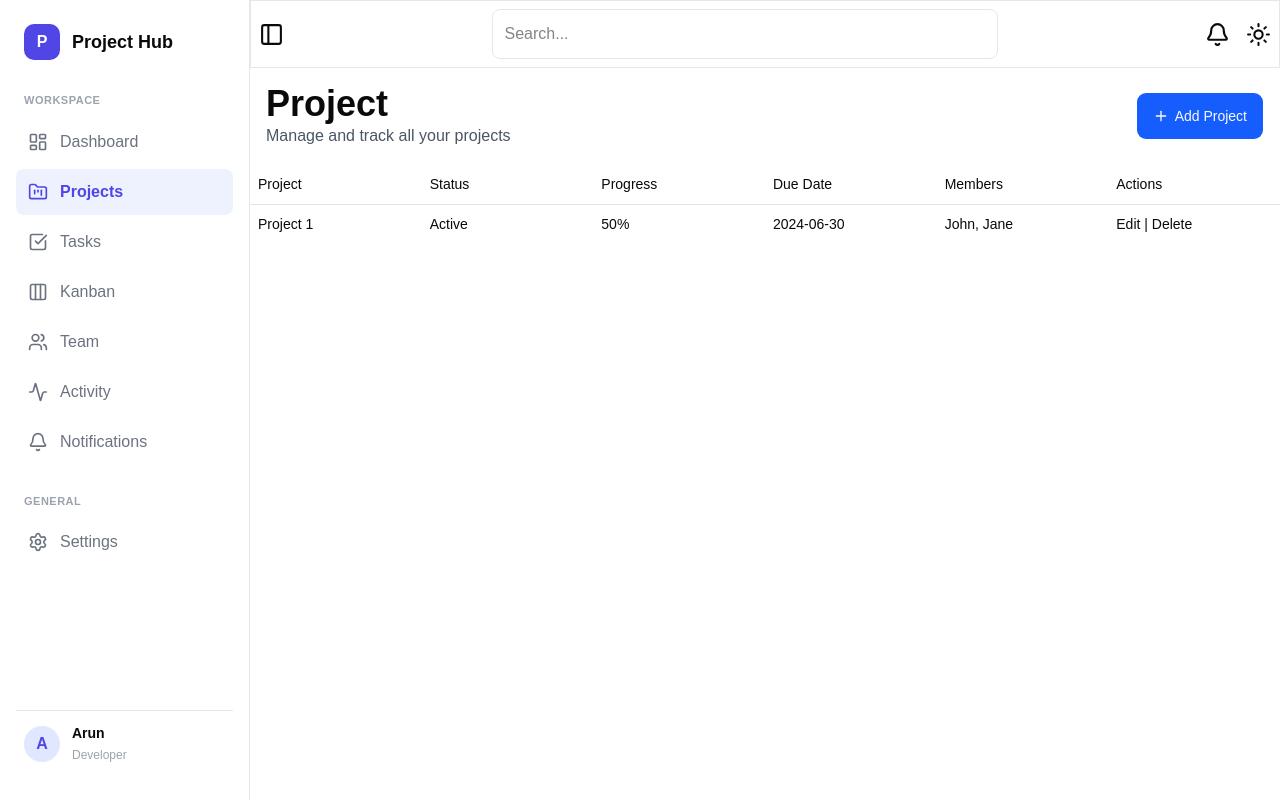
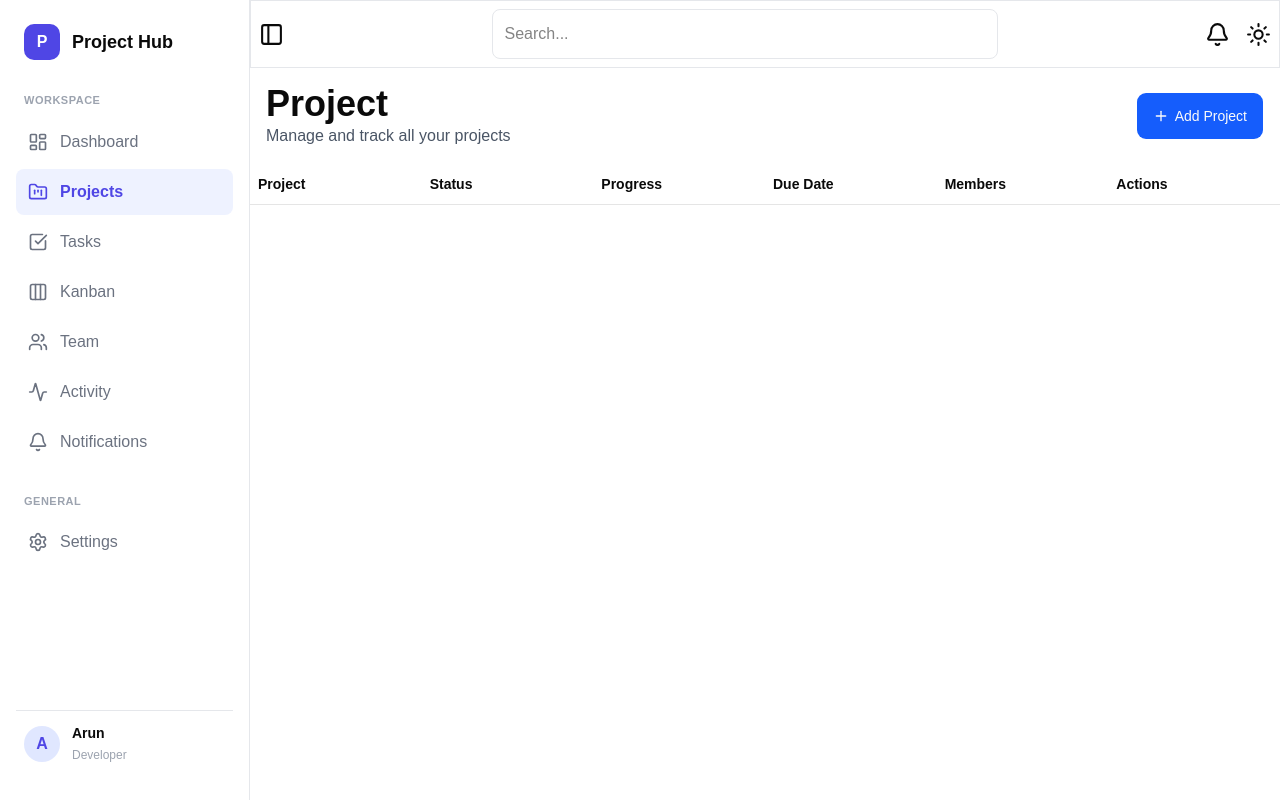
Before and after one commit to Santhosh-Rangaraj/Project-Management, a React (Vite) app in the folder project-hub/: page /projects in a window 1280 px wide. Built offline with nearby package versions, Linux system fonts and the light colour scheme.

Commit message:
feat: implement project creation functionality and update ProjectList to display project details

```diff
--- a/project-hub/src/components/Projects/CreateProject.tsx
+++ b/project-hub/src/components/Projects/CreateProject.tsx
@@ -25,6 +25,8 @@ import {
 import { format } from 'date-fns/format';
 import { CalendarIcon } from "lucide-react"
 import { Textarea } from "@/components/ui/textarea"
+import type Project from '@/pages/Project';
+import {DialogClose} from "@/components/ui/dialog"
 
  const Status=[
         "Planning",
@@ -41,26 +43,34 @@ import { Textarea } from "@/components/ui/textarea"
       "Lannister"
     ]
 
-const CreateProject = () => {
+const CreateProject = ({onProjectCreated}: {onProjectCreated: (project: Project) => void}) => {
   const [projectData, setProjectData] = useState<{
     name: string;
     description: string;
     status: string;
     dueDate?: Date;
-    members: string[];
+    members: string;
+    progress?: string;
   }>({
     name: '',
     description: '',
     status: 'Planning',
     dueDate: undefined,
-    members: []
+    members: '',
   });
 
   const handleSubmit = (event:any) => {
     event.preventDefault();
-    console.log('projectData', projectData);
+    const data: Project = {
+      id: crypto.randomUUID(),
+      name: projectData.name,
+      description: projectData.description,
+      status: projectData.status ?? 'Planning',
+      dueDate: projectData.dueDate?.toLocaleDateString(),
+      members: projectData.members ?? []
+    }
+    onProjectCreated(data);
   }
-
     return (
        <>
        <form onSubmit={handleSubmit}>
@@ -112,7 +122,7 @@ const CreateProject = () => {
          </FieldGroup>
             <Field>
                 <FieldLabel>Members</FieldLabel>
-                <Select value={projectData.members} onValueChange={(value)=>setProjectData({...projectData, members: [...projectData.members, value]})}>
+                <Select value={projectData.members} onValueChange={(value)=>setProjectData({...projectData, members: value})}>
       <SelectTrigger className="w-[180px]">
         <SelectValue placeholder="Select a Project Members" />
       </SelectTrigger>
@@ -126,11 +136,19 @@ const CreateProject = () => {
       </SelectContent>
     </Select>
       </Field>
-        <FieldGroup className="grid max-w-sm grid-cols-2">
+      <FieldGroup className="grid grid-cols-2 gap-4">
+  <DialogClose asChild>
+    <Button type="button" variant="secondary" className="w-full">
+      Cancel
+    </Button>
+  </DialogClose>
 
-            <Button type="reset" variant="secondary">Cancel</Button>
-                <Button type="submit" className="bg-blue-500 hover:bg-blue-600">Create Project</Button>
-          </FieldGroup>
+  <DialogClose asChild>
+    <Button type="submit" className="w-full bg-blue-500 hover:bg-blue-600">
+      Create Project
+    </Button>
+  </DialogClose>
+</FieldGroup>
     </FieldGroup>
     </form>
                </>
--- a/project-hub/src/components/Projects/ProjectList.tsx
+++ b/project-hub/src/components/Projects/ProjectList.tsx
@@ -1,29 +1,36 @@
+import type Project from "@/pages/Project";
 import { Table,TableBody,TableHeader,TableRow,TableHead } from "../ui/table";
+import CreateProject from "./CreateProject";
 
 
-const ProjectList = () => {
+const ProjectList = ({projects}: {projects: Project[]}) => {
   return (
     <>
       <Table className="table-fixed">
          <TableHeader>
      <TableRow>
-      <TableHead>Project</TableHead>
-      <TableHead>Status</TableHead>
-      <TableHead>Progress</TableHead>
-      <TableHead>Due Date</TableHead>
-      <TableHead>Members</TableHead>
-      <TableHead>Actions</TableHead>
+      <TableHead className='font-bold'>Project</TableHead>
+      <TableHead className='font-bold'>Status</TableHead>
+      <TableHead className='font-bold'>Progress</TableHead>
+      <TableHead className='font-bold'>Due Date</TableHead>
+      <TableHead className='font-bold'>Members</TableHead>
+      <TableHead className='font-bold'>Actions</TableHead>
     </TableRow>
   </TableHeader>
   <TableBody>
-    <TableRow>
-      <TableHead>Project 1</TableHead>
-      <TableHead>Active</TableHead>
-        <TableHead>50%</TableHead>
-        <TableHead>2024-06-30</TableHead>
-        <TableHead>John, Jane</TableHead>
-        <TableHead>Edit | Delete</TableHead>
+    {projects.map((project) => (
+      <TableRow key={project.id}>
+        <TableHead>{project.name}</TableHead>
+        <TableHead>{project.status}</TableHead>
+        <TableHead>{project.progress}</TableHead>
+          <TableHead>{project.dueDate}</TableHead>
+          <TableHead>{project.members}</TableHead>
+        <TableHead>
+          <button className="bg-blue-500 text-white px-2 py-1 rounded">Edit</button>
+          <button className="bg-red-500 text-white px-2 py-1 rounded ml-2">Delete</button>
+        </TableHead>
         </TableRow>
+    ))}
       </TableBody>
       </Table>
     </>
--- a/project-hub/src/pages/Project.tsx
+++ b/project-hub/src/pages/Project.tsx
@@ -6,11 +6,25 @@ import {
   DialogHeader,
   DialogTitle,
   DialogTrigger,
+  DialogClose
 } from "@/components/ui/dialog"
 import { Button } from "@/components/ui/button";
 import ProjectList from '@/components/Projects/ProjectList';
+import { useState } from 'react';
+
+interface Project {
+  id: string;
+  name: string;
+  description: string;
+  status: string;
+  dueDate?: string;
+  members?: string;
+  progress?: string;
+}
 
 const Project=()=>{
+  const [projects, setProjects] = useState<Project[]>([]);
+  console.log('projects: ', projects);
     return(
         <>
         <div className='flex justify-between items-center p-4'>
@@ -19,17 +33,21 @@ const Project=()=>{
         <p className='text-gray-600'>Manage and track all your projects</p>
         </div>
         <Dialog>
-          <DialogTrigger>
+          <DialogTrigger >
             <Button className='bg-blue-600 h-12 p-4 rounded-lg hover:bg-blue-700 hover:shadow-lg'>
               <Plus /> Add Project
             </Button>
           </DialogTrigger>
           <DialogContent >
-            <CreateProject />
+            <CreateProject onProjectCreated={(newProject) => {
+              setProjects([...projects, newProject]);
+            }} />
+
           </DialogContent>
+
         </Dialog>
         </div>
-        <ProjectList></ProjectList>
+        <ProjectList projects={projects} />
         </>
 
     )
```
